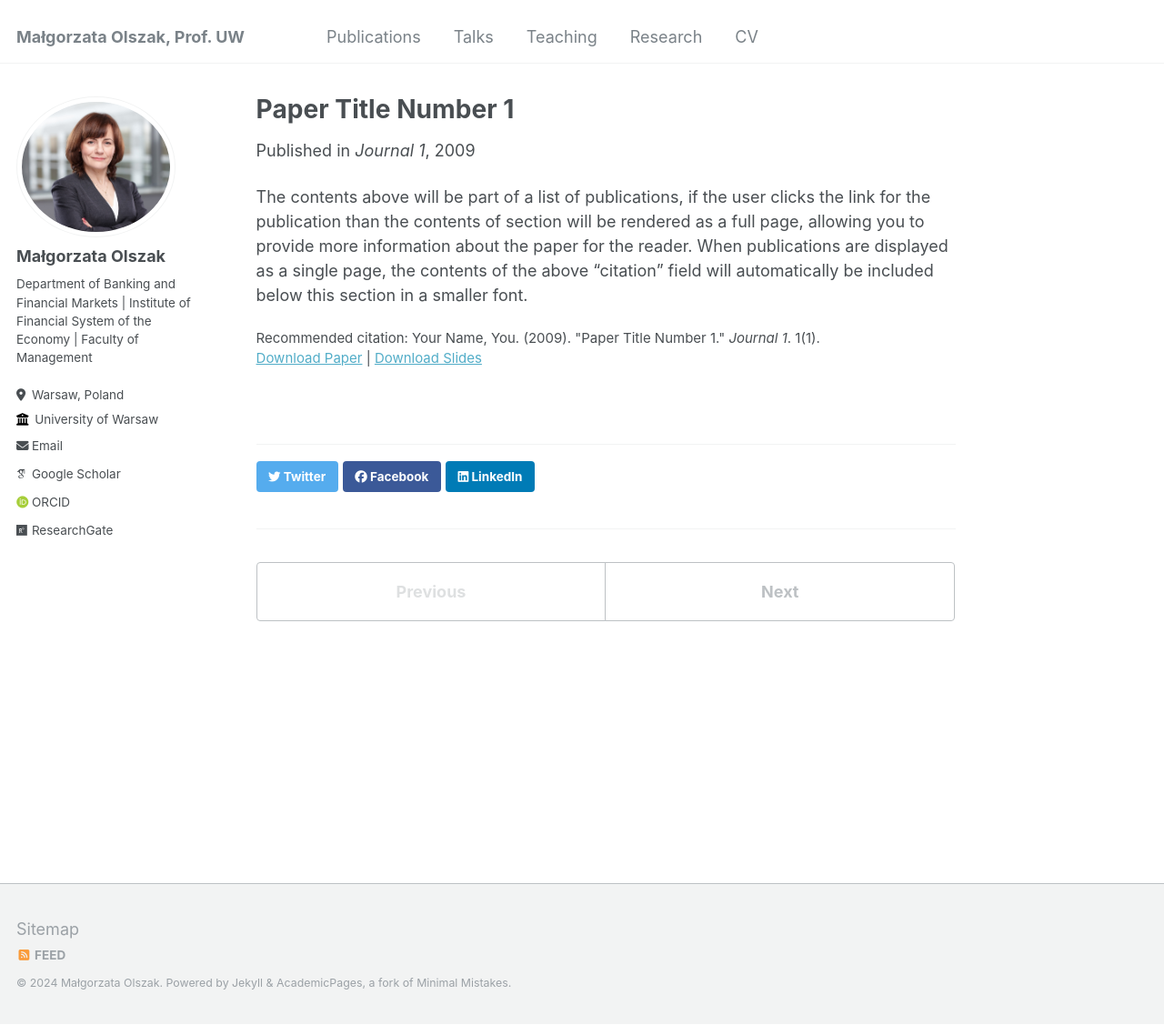
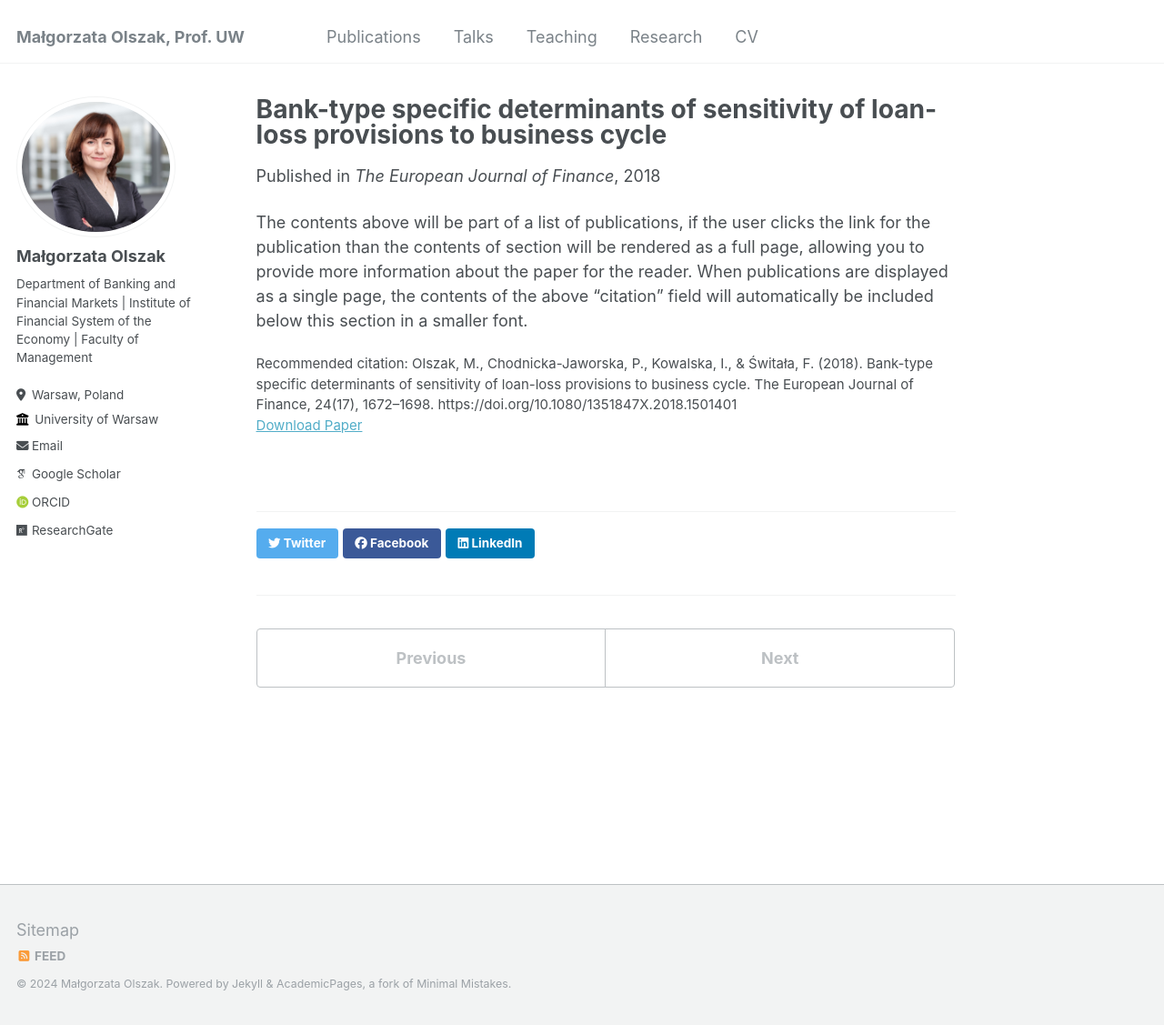
Before and after one commit to ma-olszak/ma-olszak.github.io, a Jekyll site: the page built from _publications/2009-10-01-paper-title-number-1.md, in a window 1280 px wide and 1127 px high. Shown: the whole window at 91% size. Built offline with Jekyll 4.4.1, drawn with Linux system fonts in a browser that asks for light colours; some web fonts are replaced.

Commit message:
Update 2009-10-01-paper-title-number-1.md

```diff
--- a/_publications/2009-10-01-paper-title-number-1.md
+++ b/_publications/2009-10-01-paper-title-number-1.md
@@ -1,13 +1,13 @@
 ---
-title: "Paper Title Number 1"
+title: "Bank-type specific determinants of sensitivity of loan-loss provisions to business cycle"
 collection: publications
 permalink: /publication/2009-10-01-paper-title-number-1
-excerpt: 'This paper is about the number 1. The number 2 is left for future work.'
-date: 2009-10-01
-venue: 'Journal 1'
-slidesurl: 'http://academicpages.github.io/files/slides1.pdf'
-paperurl: 'http://academicpages.github.io/files/paper1.pdf'
-citation: 'Your Name, You. (2009). &quot;Paper Title Number 1.&quot; <i>Journal 1</i>. 1(1).'
+excerpt: 'In this paper, we explore several new factors which may affect the procyclicality of loan-loss provisions in all commercial and cooperative banks operating in Poland between 2000 and 2012. More specifically, we test whether there are visible differences between commercial and cooperative banks in the sensitivity of those provisions to the business cycle. Our results show that whereas loan-loss provisions are procyclical in both cases, the procyclicality is particularly prominent and stronger in the case of commercial banks, than of the cooperative banks.'
+date: 2018-01-01
+venue: 'The European Journal of Finance'
+paperurl: 'https://doi.org/10.1080/1351847X.2018.1501401'
+citation: '
+Olszak, M., Chodnicka-Jaworska, P., Kowalska, I., & Świtała, F. (2018). Bank-type specific determinants of sensitivity of loan-loss provisions to business cycle. The European Journal of Finance, 24(17), 1672–1698. https://doi.org/10.1080/1351847X.2018.1501401'
 ---
 
 The contents above will be part of a list of publications, if the user clicks the link for the publication than the contents of section will be rendered as a full page, allowing you to provide more information about the paper for the reader. When publications are displayed as a single page, the contents of the above "citation" field will automatically be included below this section in a smaller font.
```
